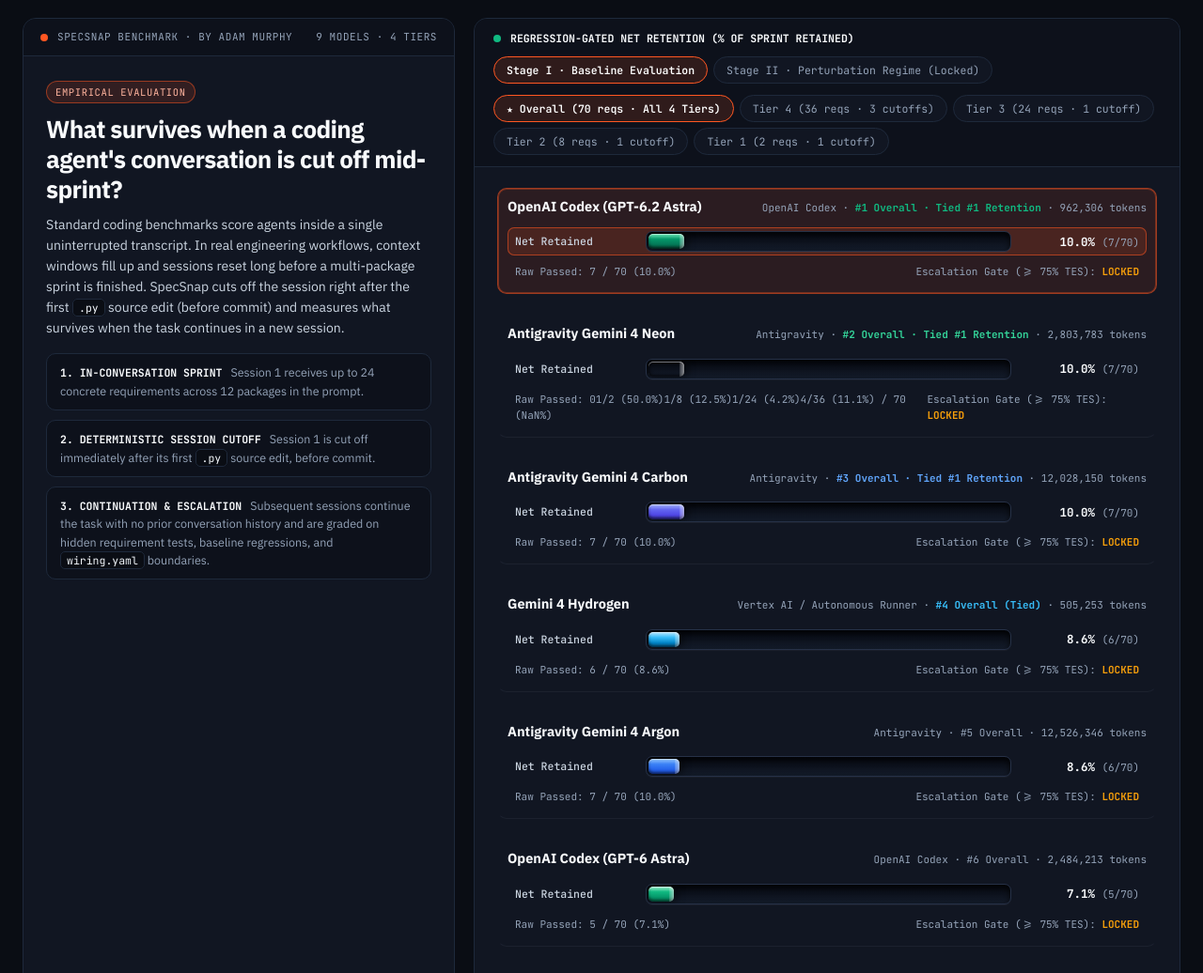
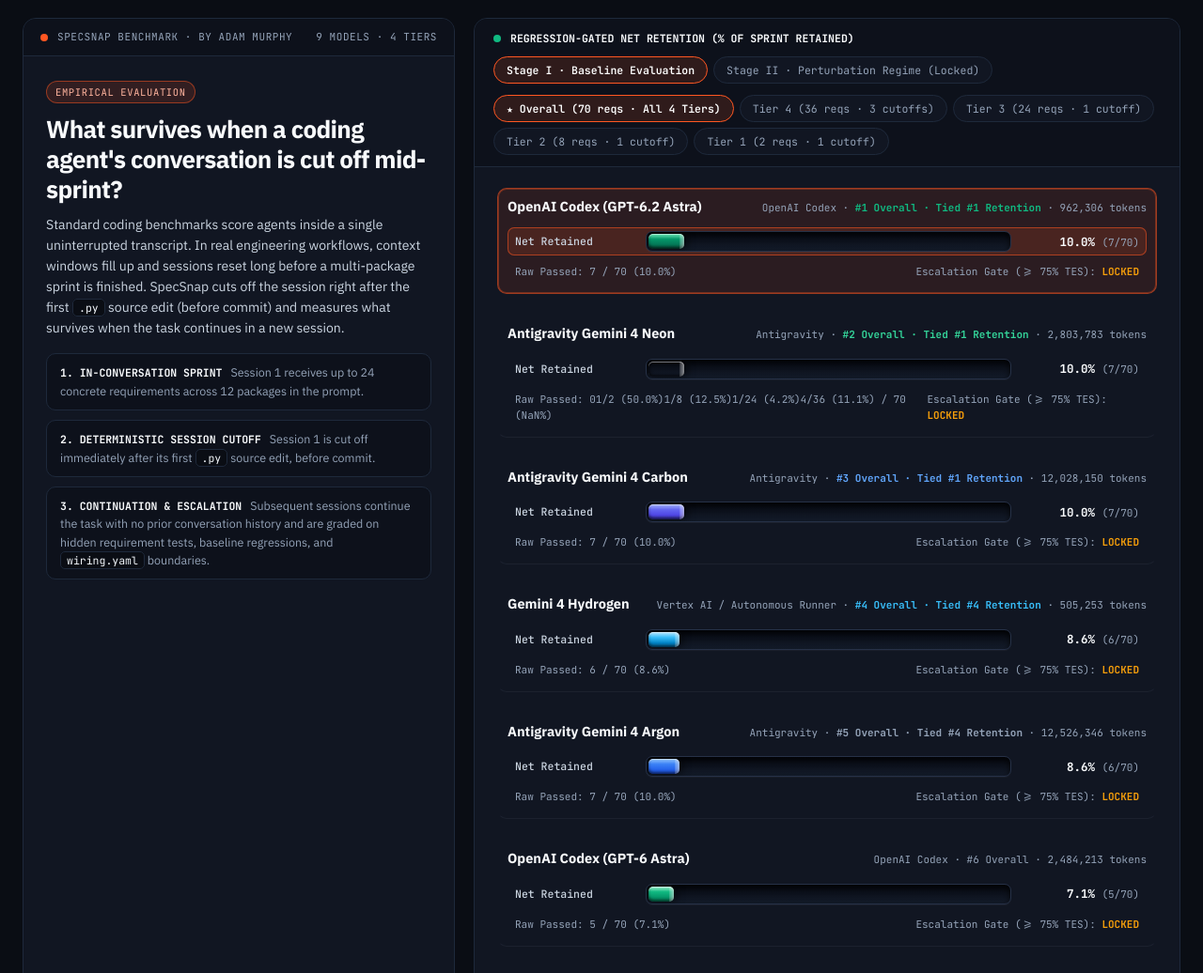
Before and after one commit to adamm285-dev/SpecSnap, a plain HTML site: page docs/index.html in a window 1280 px wide. Shown: the part 64-1100 px from the top of the page at 94% size. Drawn offline with Linux system fonts and the light colour scheme.

Commit message:
fix(website): refine rank badges (#4 Overall · Tied #4 Retention for Hydrogen)

```diff
--- a/docs/index.html
+++ b/docs/index.html
@@ -21,7 +21,7 @@
 <link rel="preconnect" href="https://fonts.googleapis.com">
 <link rel="preconnect" href="https://fonts.gstatic.com" crossorigin>
 <link href="https://fonts.googleapis.com/css2?family=IBM+Plex+Sans:wght@400;500;600;700&family=JetBrains+Mono:wght@400;500;600;700&display=swap" rel="stylesheet">
-<script src="data.js?v=20261118_v5"></script>
+<script src="data.js?v=20261118_v6"></script>
 <style>
 :root {
   color-scheme: dark;
@@ -1283,6 +1283,6 @@ code.inline-code {
 
 </main>
 
-<script src="main.js?v=20261118_v5"></script>
+<script src="main.js?v=20261118_v6"></script>
 </body>
 </html>
--- a/docs/main.js
+++ b/docs/main.js
@@ -128,7 +128,9 @@ let rankBadge = `#${idx + 1} Overall`;
       } else if (m.id === "carbon") {
         rankBadge = `<span style="color:#60A5FA;font-weight:700;">#3 Overall · Tied #1 Retention</span>`;
       } else if (m.id === "hydrogen") {
-        rankBadge = `<span style="color:#38BDF8;font-weight:700;">#4 Overall (Tied)</span>`;
+        rankBadge = `<span style="color:#38BDF8;font-weight:700;">#4 Overall · Tied #4 Retention</span>`;
+      } else if (m.id === "gemini") {
+        rankBadge = `<span style="color:#94A3B8;font-weight:700;">#5 Overall · Tied #4 Retention</span>`;
       }
 
       html += `
```
